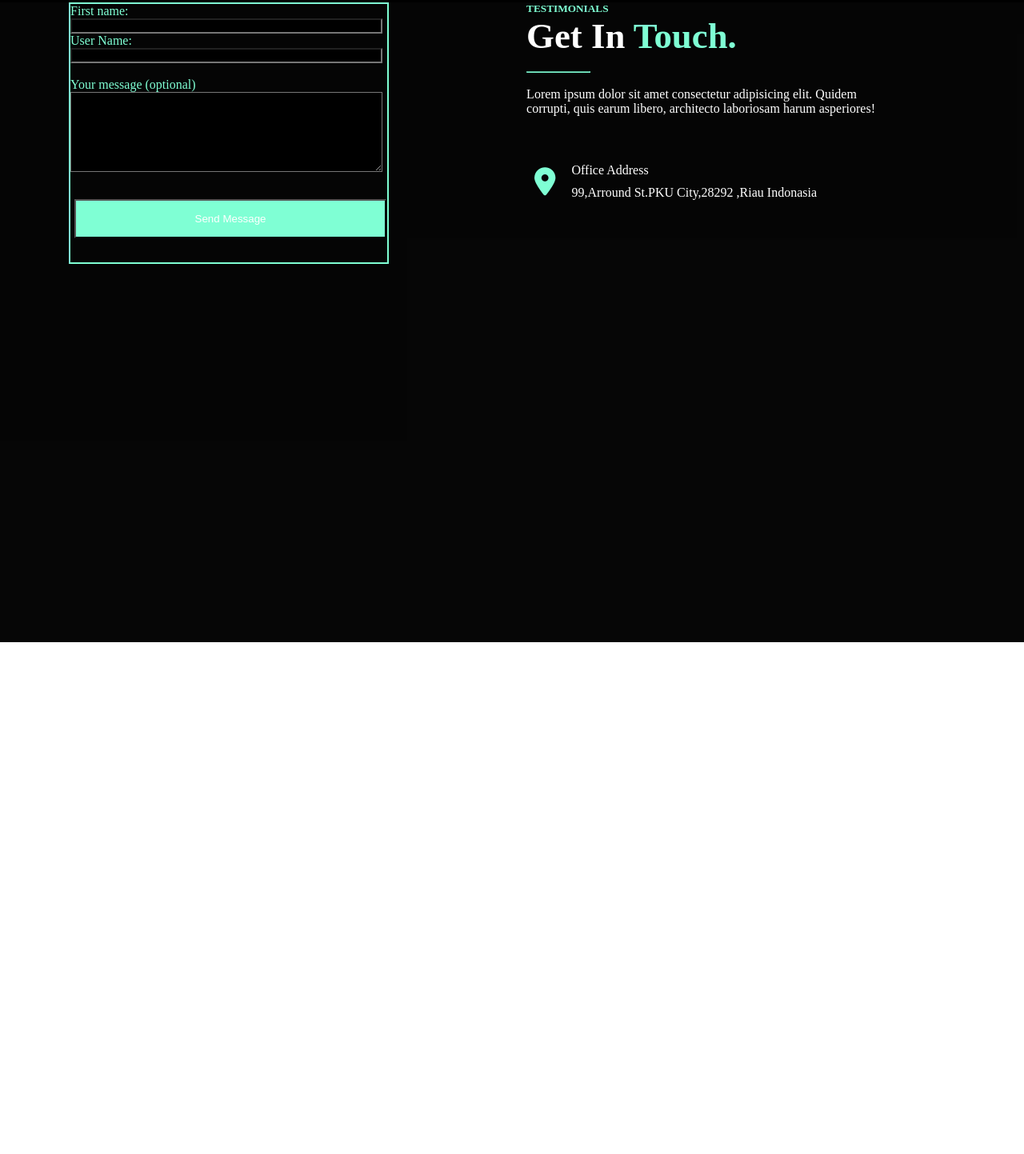
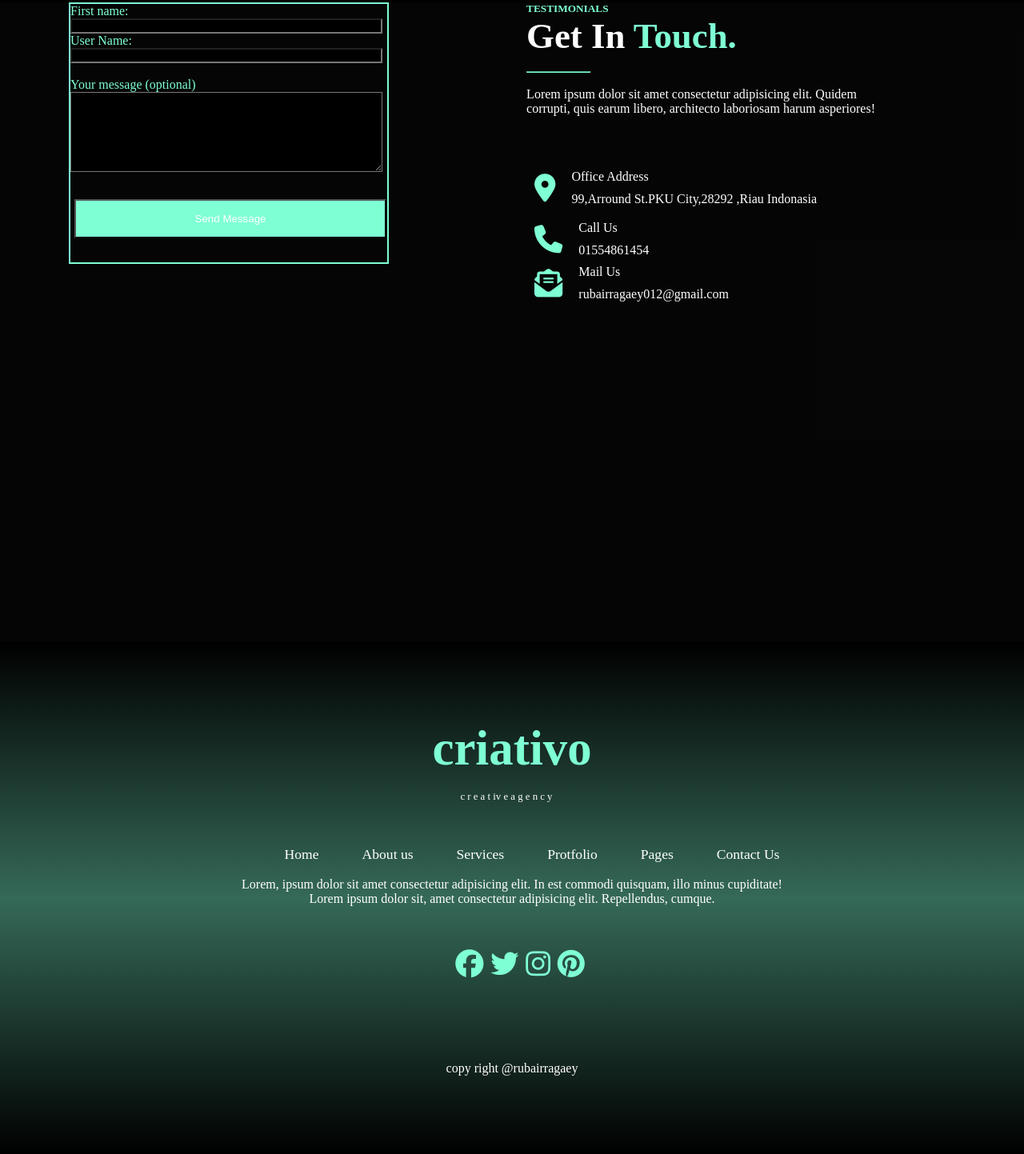
Before and after one commit to rubairragaey/rubair-mark, a plain HTML site: page index.html in a window 1280 px wide. Shown: the part 9864-11307 px from the top of the page at 80% size. Before the commit the page ends 10667 px from the top, so only its background shows below. Drawn offline with Linux system fonts and the light colour scheme.

Commit message:
Add files via upload

```diff
--- a/index.html
+++ b/index.html
@@ -4,7 +4,7 @@
 <head>
     <meta charset="UTF-8">
     <meta name="viewport" content="width=device-width, initial-scale=1.0">
-    <title>Document</title>
+    <title>Rubair</title>
     <link rel="stylesheet" href="https://cdnjs.cloudflare.com/ajax/libs/font-awesome/6.6.0/css/all.min.css">
 
     <link rel="stylesheet" href="style.css">
@@ -542,13 +542,91 @@
                     <p>
                         Office Address
                     </p>
-                    <p class="ww"> 99,Arround St.PKU City,28292 ,Riau Indonasia</p>
+                    <p class="ss"> 99,Arround St.PKU City,28292 ,Riau Indonasia</p>
+
+                </div>
+                <br>
+                <br>
+                <br>
+                <br>
+
+            </DIv>
+            <DIv class="aboutusicon"><i class="fa-solid fa-phone"></i>
+                <div class="about-promotion">
+                    <p>
+                        Call Us
+                    </p>
+                    <p class="ss"> 01554861454</p>
 
                 </div>
 
 
             </DIv>
+
+
+
+
+        <DIv class="aboutusicon"><i class="fa-solid fa-envelope-open-text"></i>
+            <div class="about-promotion">
+                <p>
+                    Mail Us
+                </p>
+
+                <p class="ss"> rubairragaey012@gmail.com</p>
+
+            </div>
+
+
+        </DIv>
+
+
         </div>
+    </section>
+    <section class="end-footer">
+        <div class="foot">
+            <h1>criativo</h1>
+            <br>
+            <h6>c r e a t iv e a g e n c y </h6>
+        </div>
+        <br>
+        <br>
+        <br>
+
+        <div class="a2">
+            <a href="#" class="a1">Home</a>
+            <a href="#" class="a1">About us</a>
+            <a href="#" class="a1">Services</a>
+            <a href="#" class="a1">Protfolio</a>
+            <a href="#" class="a1">Pages</a>
+            <a href="#" class="a1">Contact Us</a>
+        </div>
+        <br>
+        <div class="hhh">
+            <p class="right2">Lorem, ipsum dolor sit amet consectetur adipisicing elit. In est commodi quisquam, illo
+                minus cupiditate!</p>
+            <p class="right3">Lorem ipsum dolor sit, amet consectetur adipisicing elit. Repellendus, cumque.</p>
+
+
+
+        </div>
+        <br>
+        <br>
+
+        <br>
+        <div class="icon5">
+            <i class="fa-brands fa-facebook"></i>
+            <i class="fa-brands fa-twitter"></i>
+            <i class="fa-brands fa-instagram"></i>
+            <i class="fa-brands fa-pinterest"></i>
+
+        </div>
+        <div class="bottom">
+            copy right @rubairragaey
+
+        </div>
+
+
+
     </section>
 
 </body>
--- a/style.css
+++ b/style.css
@@ -119,6 +119,7 @@
     display: flex;
     align-items: center;
     gap: 10px;
+
 }
 
 .about-us {
@@ -783,6 +784,42 @@ color: white;}
     display: flex;
 flex-direction: column;
 margin: 10px;}
-.ww {font-size: 1em;
-    color: #000000;
+/* .ss{color: #7fffd4;} */
+.end-footer{ background-image: linear-gradient(black, #356958 , black);
+    height: 80vh;
+    width: 100%;
+    min-height: 80vh;
+    display: flex;
+    align-items: center;
+    /* background: url(1.jpg) no-repeat; */
+    background-size: cover;
+    background-position: center;
+    /* background-attachment: fixed; */
+    color: white;}
+    .end-footer{display: flex;
+    justify-content: center;
+align-items: center;
+flex-direction: column
 }
+.foot h1{font-size: 3.8em;
+color: #7fffd4;
+font-family: 700;}
+.foot h6{font-size: .8em;
+font-weight: 100;
+margin-left: 35px;}
+.right3{margin-left: 0px;}
+.right2{margin-left: 0px;}
+
+.hhh{display: flex;
+align-items: center;
+flex-direction: column ;
+justify-content: center;}
+.icon5{
+    color: #7fffd4;
+    font-size: 2.2em;
+    margin-left: 20px;
+  }
+  .bottom{display: flex;
+font-size: 1em;
+font-weight: 100;
+margin-top:100px;}
```
Also changed, not shown: 1 other file.
